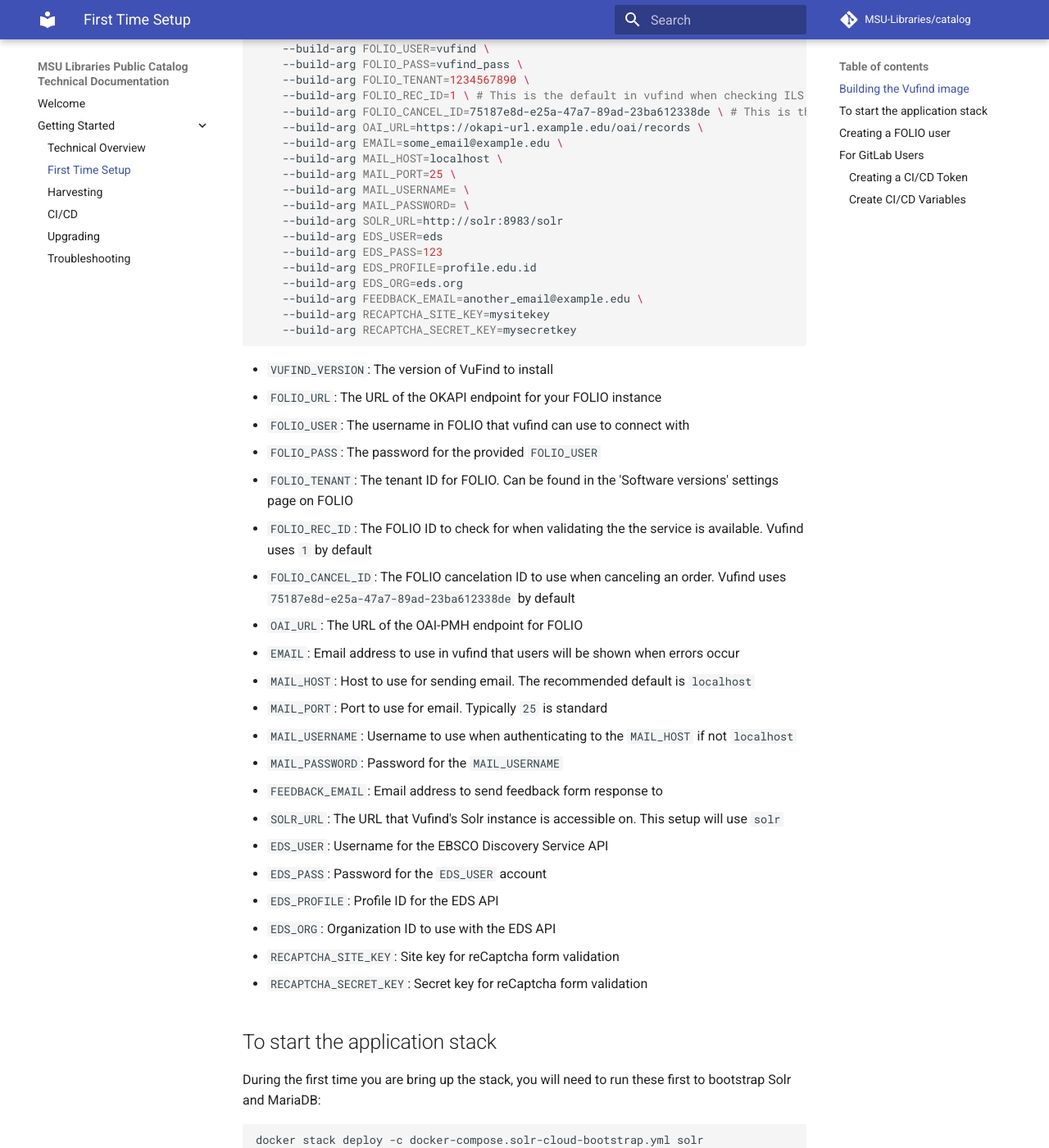
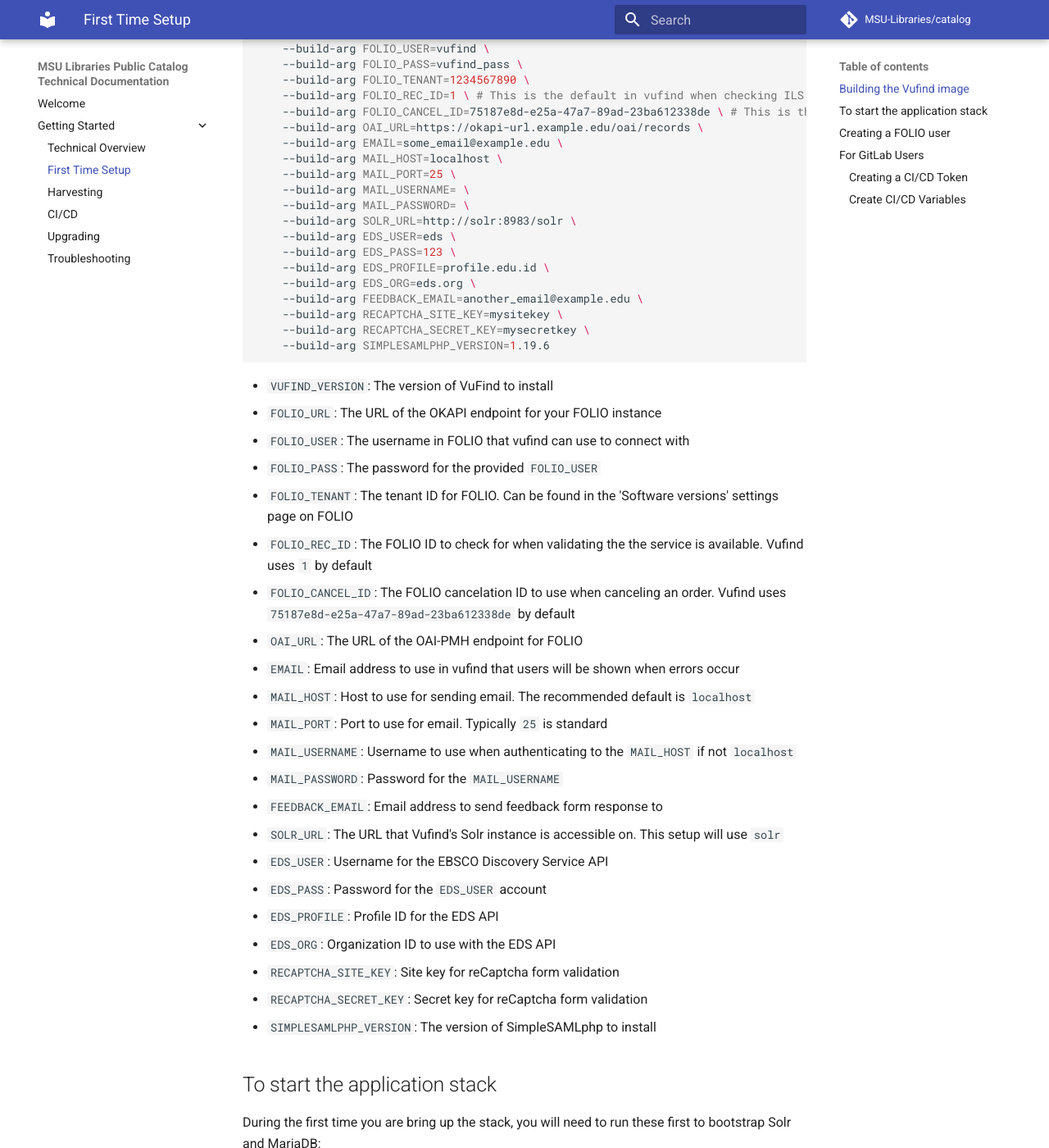
Before and after one commit to MSU-Libraries/catalog, an MkDocs documentation site: the page built from docs/first-time-setup.md, in a window 1280 px wide and 1400 px high, scrolled down 315 px. Shown: the whole window at 82% size. Built offline with MkDocs 1.6.1 and Material for MkDocs 9.7.7, drawn with Linux system fonts in a browser that asks for light colours; comment, search, counter and statistics services are not loaded.

Commit message:
vufind: Add SimpleSAMLphp manual install and related CI vars

````diff
--- a/.gitlab-ci.yml
+++ b/.gitlab-ci.yml
@@ -13,6 +13,7 @@
   VUFIND_VERSION: "8.1"
   # Used during upgrade, which needs to know previous version
   PREV_VUFIND_VERSION: "8.0.4"
+  SIMPLESAMLPHP_VERSION: "1.19.6"
   DEPLOY_HOST_A: catalog-1.aws.lib.msu.edu
   DEPLOY_HOST_B: catalog-2.aws.lib.msu.edu
   DEPLOY_HOST_C: catalog-3.aws.lib.msu.edu
--- a/docs/first-time-setup.md
+++ b/docs/first-time-setup.md
@@ -20,14 +20,15 @@
     --build-arg MAIL_PORT=25 \
     --build-arg MAIL_USERNAME= \
     --build-arg MAIL_PASSWORD= \
-    --build-arg SOLR_URL=http://solr:8983/solr
-    --build-arg EDS_USER=eds
-    --build-arg EDS_PASS=123
-    --build-arg EDS_PROFILE=profile.edu.id
-    --build-arg EDS_ORG=eds.org
+    --build-arg SOLR_URL=http://solr:8983/solr \
+    --build-arg EDS_USER=eds \
+    --build-arg EDS_PASS=123 \
+    --build-arg EDS_PROFILE=profile.edu.id \
+    --build-arg EDS_ORG=eds.org \
     --build-arg FEEDBACK_EMAIL=another_email@example.edu \
-    --build-arg RECAPTCHA_SITE_KEY=mysitekey
-    --build-arg RECAPTCHA_SECRET_KEY=mysecretkey
+    --build-arg RECAPTCHA_SITE_KEY=mysitekey \
+    --build-arg RECAPTCHA_SECRET_KEY=mysecretkey \
+    --build-arg SIMPLESAMLPHP_VERSION=1.19.6
 ```
 
 * `VUFIND_VERSION`: The version of VuFind to install
@@ -53,6 +54,7 @@
 * `EDS_ORG`: Organization ID to use with the EDS API
 * `RECAPTCHA_SITE_KEY`: Site key for reCaptcha form validation
 * `RECAPTCHA_SECRET_KEY`: Secret key for reCaptcha form validation
+* `SIMPLESAMLPHP_VERSION`: The version of SimpleSAMLphp to install
 
 ## To start the application stack
 During the first time you are bring up the stack, you will need
````
Also changed, not shown: docs/upgrading.md (+2 -0 lines), 4 other files.
